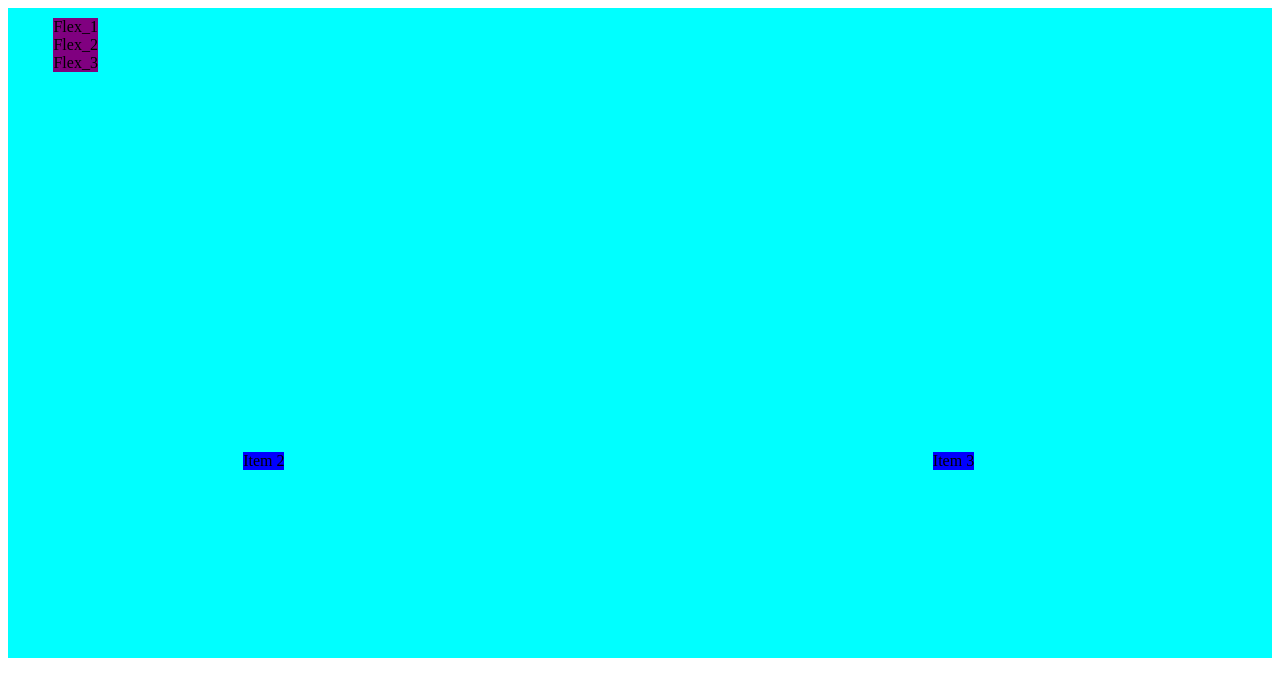
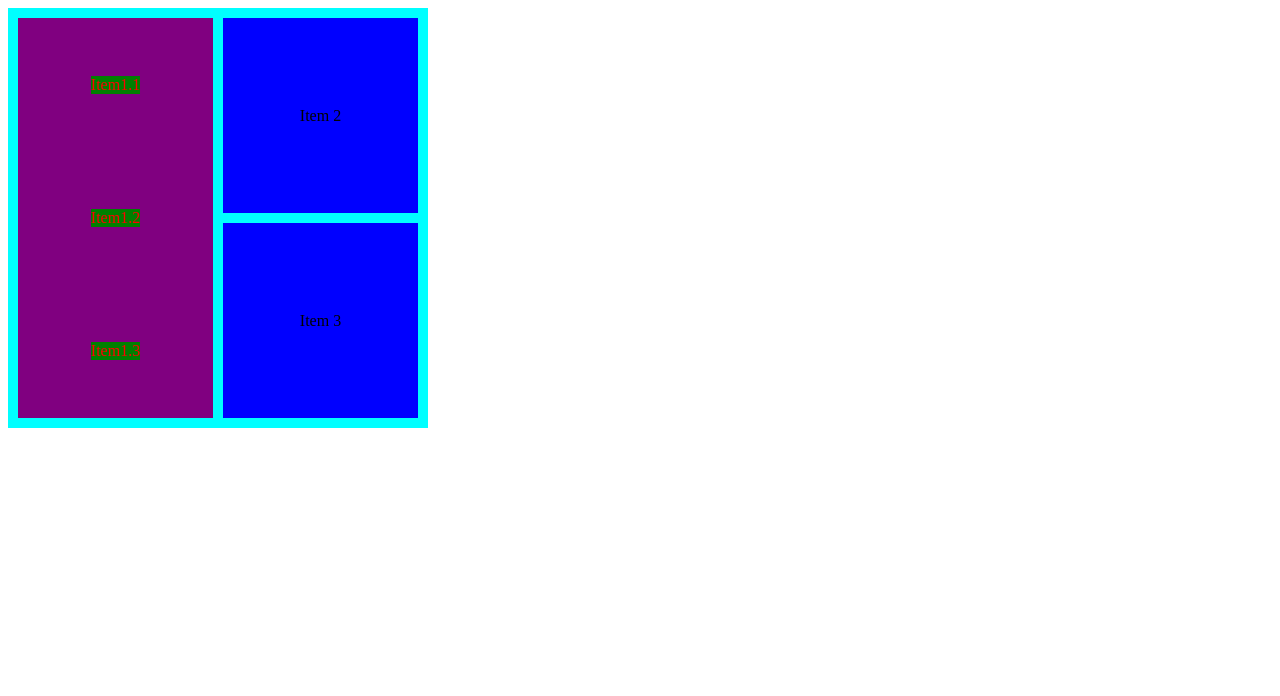
Before and after one commit to nima-nourinejad/css-design, a plain HTML site: page index.html in a window 1280 px wide. Drawn offline with Linux system fonts and the light colour scheme.

Commit message:
update style and index

```diff
--- a/index.html
+++ b/index.html
@@ -6,9 +6,9 @@
 	<body>
 		<div class="grid_container">
 			<div class="flex_container">
-				<div class="flex_item">Flex_1</div>
-				<div class="flex_item">Flex_2</div>
-				<div class="flex_item">Flex_3</div>
+				<div class="flex_item">Item1.1</div>
+				<div class="flex_item">Item1.2</div>
+				<div class="flex_item">Item1.3</div>
 			</div>
             <div class="grid_item_2">Item 2</div>
             <div class="grid_item_3">Item 3</div>
--- a/style.css
+++ b/style.css
@@ -1,4 +1,6 @@
 .grid_container{
+	width: 400px;
+	height: 400px;
 	display: grid;
 	grid-template-columns: repeat(10, 1fr);
 	grid-template-rows: repeat(10, 1fr);
@@ -10,27 +12,40 @@
 }
 
 .grid_item_2{
-	grid-row: 5 / -1;
-	grid-column: 1 / 5;
+	grid-row: 1 / 6;
+	grid-column: 6 / 11;
+	width: 100%;
+    height: 100%;
+	display: flex;
+	justify-content: center;
+	align-items: center;
 	background-color: blue;
 }
 
 .grid_item_3{
-	grid-row: 5 / -1;
-	grid-column: 6 / -1;
+	grid-row: 6 / 11;
+	grid-column: 6 / 11;
+	width: 100%;
+    height: 100%;
+	display: flex;
+	justify-content: center;
+	align-items: center;
 	background-color: blue;
 }
 
 .flex_container{
+	grid-row: 1 / 11;
+	grid-column: 1 / 6;
+	width: 100%;
+    height: 100%;
 	display: flex;
     flex-direction: column;
-    flex-wrap: wrap;
-    justify-content: space-between;
-    align-items: stretch;
+    justify-content: space-around;
+	align-items: center;
     background-color: purple;
 }
 
-.felx_item{
+.flex_item{
+	color: red;
 	background-color: green;
-	color: red;
 }
```
